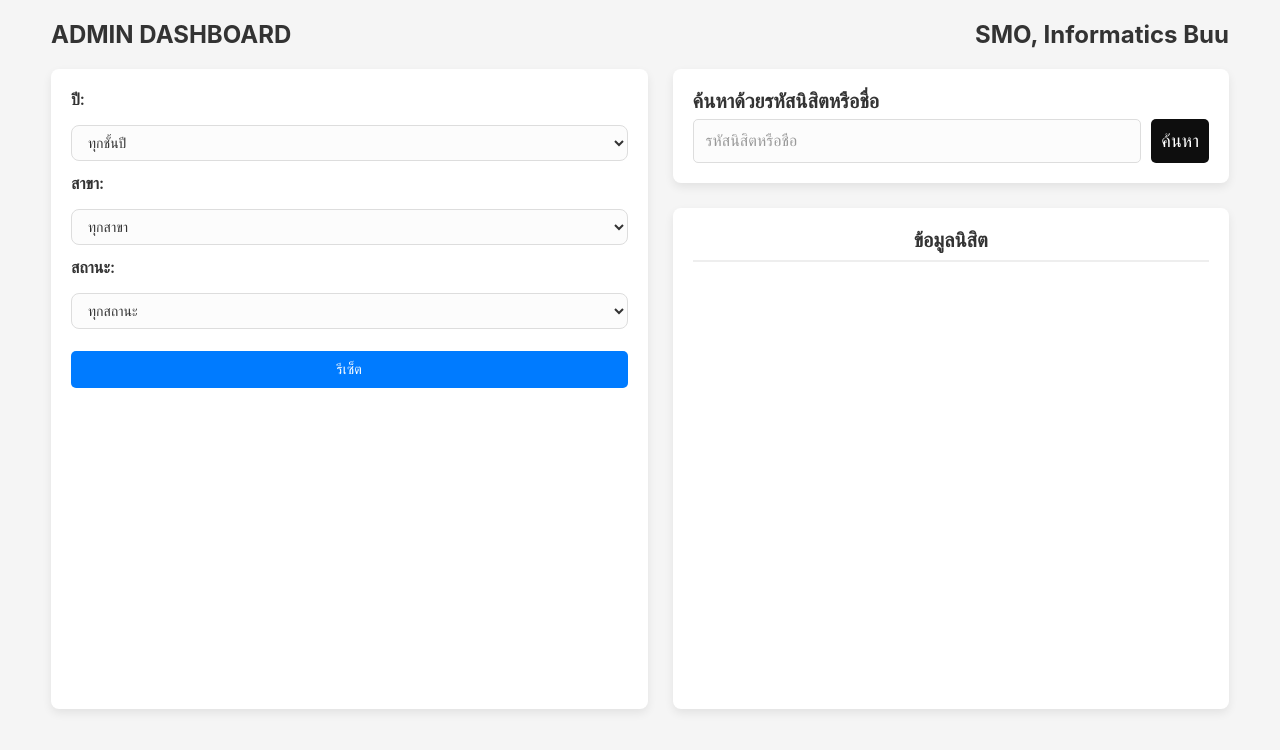
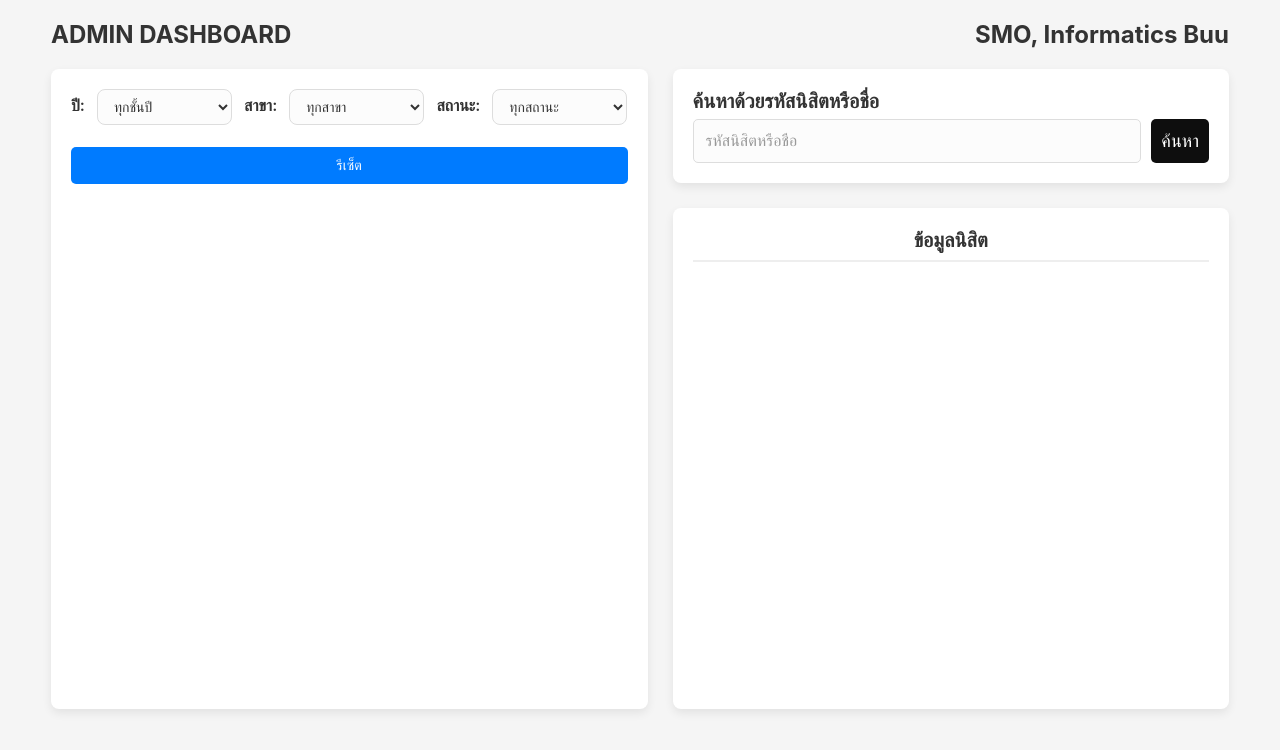
Before and after one commit to FTGFLabs/shirtAdminDashboard, a website: page src/index.html in a window 1280 px wide. Drawn offline with Linux system fonts and the light colour scheme.

Commit message:
styling: filter-section to row

```diff
--- a/src/index.html
+++ b/src/index.html
@@ -308,9 +308,6 @@
           justify-content: space-between;
           align-items: center;
         }
-        .filter-section {
-          margin-bottom: 12px;
-        }
         .student-list-item:hover {
           background-color: #f0f0f0;
         }
@@ -333,7 +330,9 @@
         /* filter */
         .filter-section{
           display: flex;
-          flex-direction: column;
+          flex-direction: row;
+          margin-bottom: 12px;
+          align-items: center;
           gap: 12px;
         }
 
```
